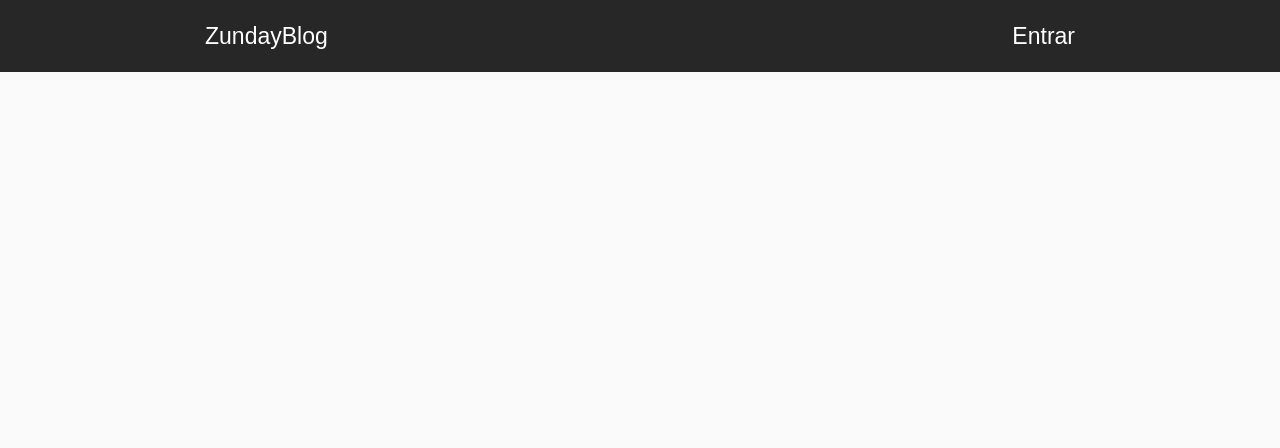
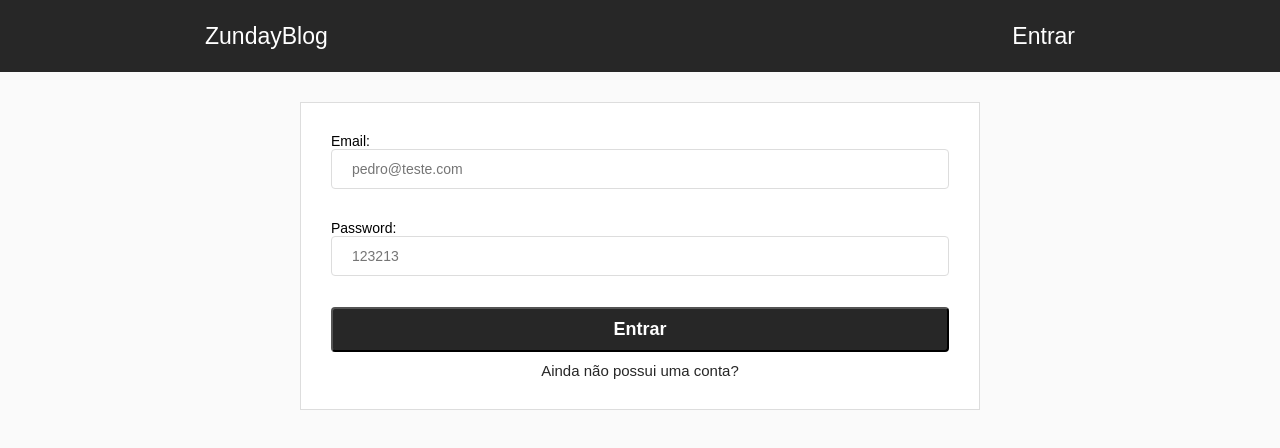
Before and after one commit to pedrogiampietro/zunday-blog, a React (Create React App) app: page /login in a window 1280 px wide. Shown: the top 448 px of the page. Built offline with nearby package versions, Linux system fonts and the light colour scheme; no server answers.

Commit message:
Finalizando Register/Login.

```diff
--- a/src/App.js
+++ b/src/App.js
@@ -4,6 +4,9 @@
 
 import Home from './components/Home'
 import Header from './components/Header'
+import Login from './components/Login'
+import Dashboard from './components/Dashboard'
+import Register from './components/Register'
 import './global.css'
 
 class App extends Component {
@@ -26,6 +29,11 @@
         <Header />
         <Switch>
           <Route exact path='/' component={Home} />
+
+          <Route exact path='/login' component={Login} />
+          <Route exact path='/dashboard' component={Dashboard} />
+          <Route exact path='/register' component={Register} />
+
         </Switch>
       </BrowserRouter>
     ) : (
--- a/src/components/Dashboard/index.js
+++ b/src/components/Dashboard/index.js
@@ -0,0 +1,11 @@
+import React, { Component } from 'react'
+
+export default class Dashboard extends Component {
+    render() {
+        return (
+            <div>
+                <h1>Tela Painel.</h1>
+            </div>
+        )
+    }
+}
--- a/src/components/Login/index.js
+++ b/src/components/Login/index.js
@@ -0,0 +1,75 @@
+import React, { Component } from 'react'
+import { Link, withRouter } from 'react-router-dom'
+import firebase from '../../firebase'
+import './login.css'
+
+class Login extends Component {
+
+    constructor(props) {
+        super(props)
+        this.state = {
+            email: '',
+            password: ''
+        }
+        this.entrar = this.entrar.bind(this)
+        this.login = this.login.bind(this)
+
+    }
+
+    componentDidMount() {
+        //verificando se tem algum usuario logado.
+        if (firebase.getCurrent()) {
+            return this.props.history.replace('dashboard')
+        }
+    }
+
+    entrar(e) {
+        e.preventDefault()
+
+        this.login()
+    }
+
+    login = async () => {
+        const {email, password} = this.state
+
+        try {
+            await firebase.login(email, password)
+            .catch((error) => {
+                if (error.code === 'auth/user-not-found') {
+                    alert('Este usuário não existe.')
+                } else {
+                    alert('Código de erro:' + error.code)
+                    return null
+                }
+
+            })
+
+            this.props.history.replace('/dashboard')
+
+        } catch (error) {
+            alert(error.message)
+        }
+    }
+
+    render() {
+        return (
+            <div>
+              <form onSubmit={this.entrar} id="Login">
+                  <label>Email:</label>
+                  <input type="email" autoComplete="off" autoFocus value={this.state.email}
+                  onChange={(e) => this.setState({ email: e.target.value})} placeholder="pedro@teste.com" />
+                    <br />
+                 <label>Password:</label>
+                  <input type="password" autoComplete="off" value={this.state.password}
+                  onChange={(e) => this.setState({ password: e.target.value})} placeholder="123213" />
+                    <br />
+                    <button type="submit">Entrar</button>
+                    <Link to='/register'>Ainda não possui uma conta?</Link>
+              </form>
+            </div>
+        )
+    }
+}
+
+
+export default withRouter(Login)
--- /dev/null
+++ b/src/components/Login/login.css
@@ -0,0 +1,37 @@
+form#Login {
+    width: 100%;
+    max-width: 680px;
+    margin: 30px auto 0;
+    padding: 30px;
+    background: #fff;
+    border: 1px solid #DDD;
+    display: flex;
+    flex-direction: column;
+}
+
+form#Login input {
+    margin-bottom: 15px;
+    height: 40px;
+    border-radius: 4px;
+    border: 1px solid #DDD;
+    padding: 0 20px;
+    font-size: 14px;
+}
+
+form#Login button {
+    padding: 10px 20px;
+    margin-bottom: 10px;
+    border-radius: 4px;
+    background: #272727;
+    color: #fff;
+    font-size: 18px;
+    font-weight: bold;
+    cursor: pointer;
+}
+
+form#Login a {
+    text-align: center;
+    text-decoration: none;
+    color: #272727;
+    font-size: 15px;
+}
--- a/src/components/Register/index.js
+++ b/src/components/Register/index.js
@@ -0,0 +1,62 @@
+import React, { Component } from 'react'
+import { Link, withRouter } from 'react-router-dom'
+import firebase from '../../firebase'
+import './register.css'
+
+class Register extends Component {
+
+    constructor(props) {
+        super(props)
+        this.state = {
+            nome: '',
+            email: '',
+            password: ''
+        }
+        this.register = this.register.bind(this)
+        this.onRegister = this.onRegister.bind(this)
+    }
+
+    register(e) {
+        e.preventDefault()
+
+        this.onRegister()
+    }
+
+    onRegister = async () => {
+        try {
+            const { nome, email, password } = this.state
+
+            await firebase.register(nome, email, password)
+            this.props.history.replace('/dashboard')
+
+        } catch (error) {
+            alert(error.message)
+        }
+    }
+
+    render() {
+        return (
+            <div>
+                <h1 className="register-h1">Novo Usuário</h1>
+                <form onSubmit={this.registrar} id="Register">
+                    <label>Nome: </label>
+                    <input type="text" value={this.state.nome} autoFocus autoComplete="off" placeholder="Pedro"
+                    onChange={(e) => this.setState({nome: e.target.value})} /> <br />
+
+                    <label>Email: </label>
+                    <input type="text" value={this.state.email} autoComplete="off" placeholder="pedro@dev.io"
+                    onChange={(e) => this.setState({email: e.target.value})} />  <br />
+
+                    <label>Senha: </label>
+                    <input type="text" value={this.state.password} autoComplete="off" placeholder="*******"
+                    onChange={(e) => this.setState({password: e.target.value})} />
+
+                    <button type="submit">Cadastrar</button>
+                </form>
+            </div>
+        )
+    }
+}
+
+
+export default withRouter(Register)
--- /dev/null
+++ b/src/components/Register/register.css
@@ -0,0 +1,36 @@
+div .Register-h1 {
+    margin-top: 30px;
+    margin-bottom: 5px;
+    text-align: center;
+}
+
+form#Register {
+    width: 100%;
+    max-width: 680;
+    margin: 0px auto 0;
+    padding: 30px;
+    background: #FFF;
+    border: 1px solid #ddd;
+    display: flex;
+    flex-direction: column;
+}
+
+form#Register input {
+    margin-bottom: 15px;
+    height: 40px;
+    border-radius: 4px;
+    border: 1px solid #ddd;
+    padding: 0 20px;
+    font-size: 15px
+}
+
+form#Register button {
+    padding: 10px 20px;
+    border-radius: 4px;
+    border: 0px;
+    background: #272727;
+    color: #FFF;
+    cursor: pointer;
+    font-size: 16px;
+    font-weight: bold;
+}
--- a/src/firebase.js
+++ b/src/firebase.js
@@ -41,6 +41,10 @@
         })
     }
 
+    getCurrent() {
+        return app.auth().currentUser && app.auth().currentUser.email
+    }
+
 }
 
 
```
